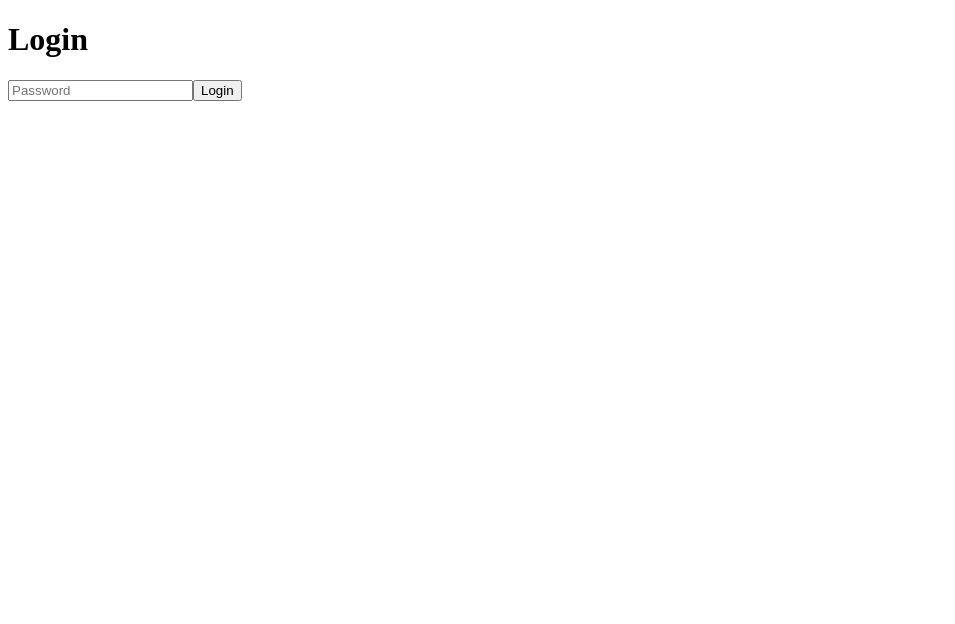
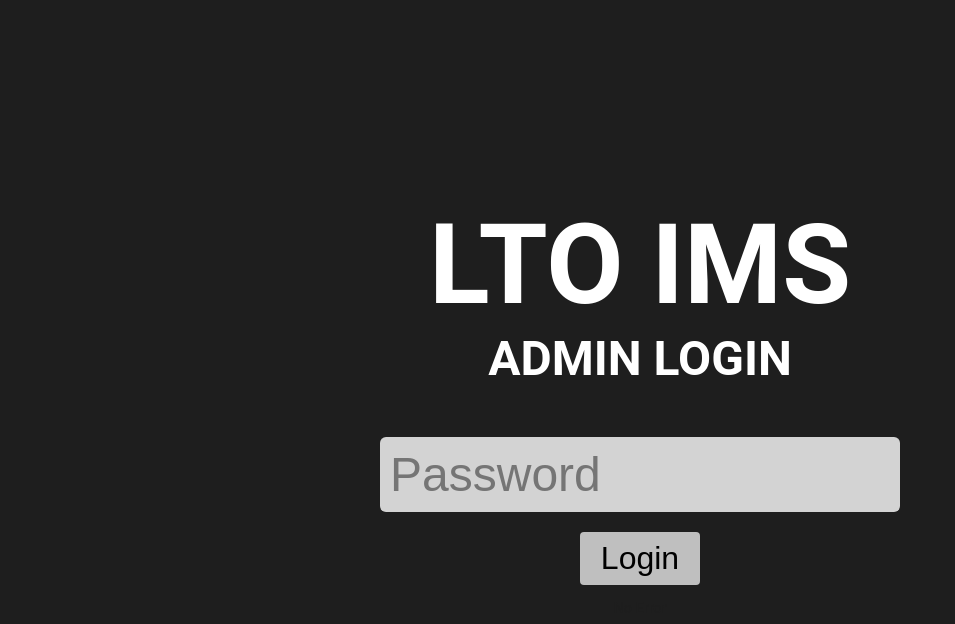
Before and after one commit to Natex15/LTO-Information-Management-System, a React (Vite) app in the folder client/: page / in a window 1280 px wide. Shown: the top 624 px of the page, without its empty margins (0-955 px from the left). Built offline with nearby package versions, Linux system fonts and the light colour scheme.

Commit message:
style: Improved Login CSS

```diff
--- /dev/null
+++ b/client/src/index.css
@@ -0,0 +1,4 @@
+html{
+    background-color: #1E1E1E;
+    font-family: 'Roboto';
+}
--- a/client/src/main.jsx
+++ b/client/src/main.jsx
@@ -1,6 +1,7 @@
 import { StrictMode } from 'react'
 import { createRoot } from 'react-dom/client'
 import { BrowserRouter } from 'react-router-dom'
+import './index.css';
 import App from './App.jsx'
 
 createRoot(document.getElementById('root')).render(
--- /dev/null
+++ b/client/src/pages/LoginPage.css
@@ -0,0 +1,63 @@
+.login-container {
+    color: white;
+    display: flex;
+    flex-direction: column;
+    align-items: center;
+    justify-content: space-around;
+    height: 100vh;
+    width: 100%;
+    margin: 0;
+    padding: 0;
+}
+
+.login-title{
+    font-size: 7rem;
+    font-weight: bold;
+    margin-top: auto;
+    margin-bottom: 0;
+}
+
+.login-title2{
+    font-size: 3rem;
+    font-weight: bold;
+    margin-top: 0;
+    margin-bottom: 30px;
+}
+
+.password-input{
+    width: 500px;
+    padding: 10px;
+    border-radius: 6px;
+    border: none;
+    outline: none;
+    margin-top: 20px;
+    margin-bottom: 20px;
+    background-color: #d3d3d3;
+    color: #000;
+    font-size: 3rem;
+}
+
+.login-button{
+    width: 120px;
+    padding: 8px;
+    border: none;
+    border-radius: 4px;
+    background-color: #bfbfbf;
+    color: #000;
+    cursor: pointer;
+    transition: all 0.2s ease;
+    font-weight: 400;
+    margin-bottom: 0;
+    font-size: 2rem;
+}
+
+.login-button:hover{
+    background-color: #e0e0e0;
+}
+
+.login-error {
+    color: red;
+    margin-top: 15px;
+    font-size: 0.9rem;
+    margin-bottom: auto;
+}
--- a/client/src/pages/LoginPage.jsx
+++ b/client/src/pages/LoginPage.jsx
@@ -1,6 +1,7 @@
 import { useState } from "react";
 import { useNavigate } from "react-router-dom";
 import axios from "axios";
+import './LoginPage.css';
 
 export default function LoginPage() {
     const [password, setPassword] = useState("");
@@ -19,16 +20,19 @@ export default function LoginPage() {
     };
 
     return (
-        <>
-            <h1>Login</h1>
+        <div className="login-container">
+            <h1 className="login-title">LTO IMS</h1>
+            <h1 className="login-title2">ADMIN LOGIN</h1>
             <input
+                className="password-input"
                 onChange={e => setPassword(e.target.value)}
                 placeholder="Password"
                 type="password"
                 value={password}
             />
-            <button onClick={login}>Login</button>
-            {error && <p style={{ color: 'red' }}>{error}</p>}
-        </>
+            <button className="login-button" onClick={login}>Login</button>
+            {error && <p className="login-error">{error}</p>}
+            {!error && <p className="login-error" style={{color: '#1E1E1E'}}>No Error</p>}
+        </div>
     );
 }
```
